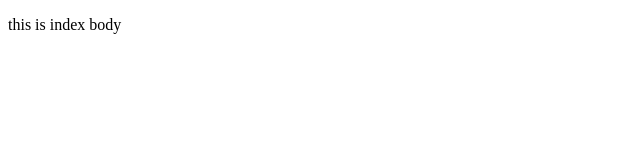
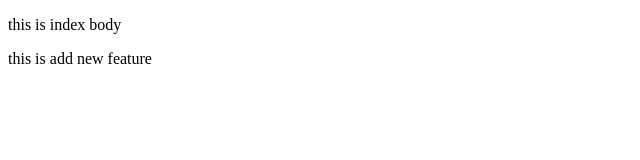
Before and after one commit to HarshGitCode/localrepo, a plain HTML site: page index.html in a window 1280 px wide. Shown: the whole page, without its empty margins (0-640 px from the left). Drawn offline with Linux system fonts and the light colour scheme.

Commit message:
add new feature

```diff
--- a/index.html
+++ b/index.html
@@ -7,5 +7,6 @@
 </head>
 <body>
     <p>this is index body</p>
+    <p>this is add new feature</p>
 </body>
 </html>
```
